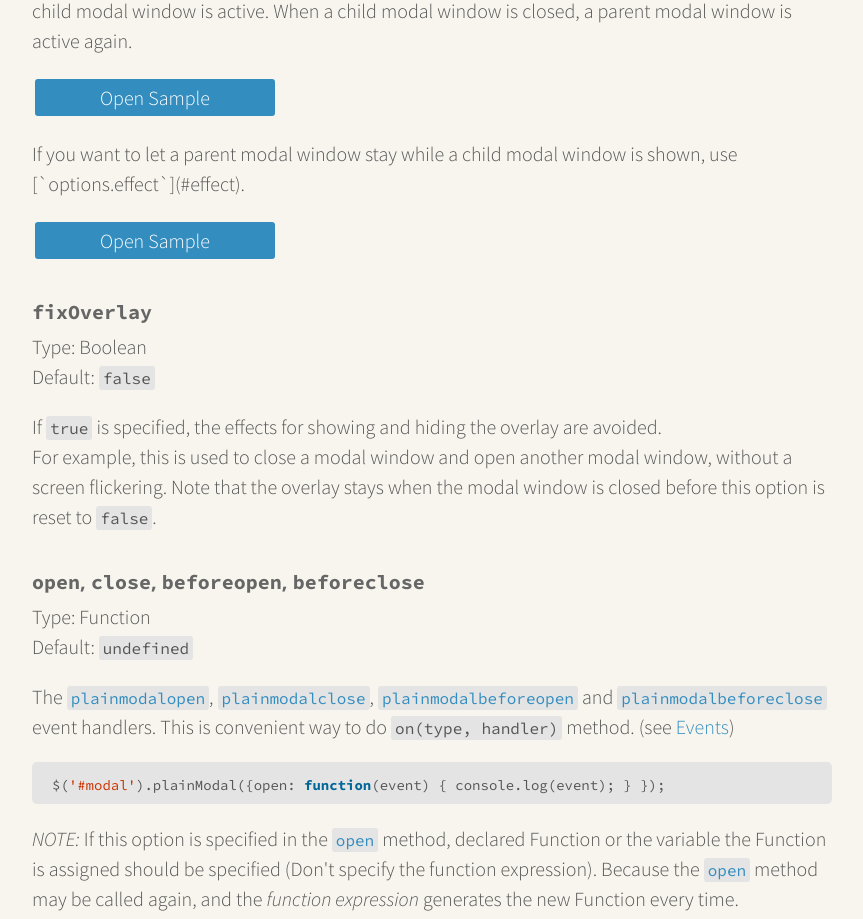
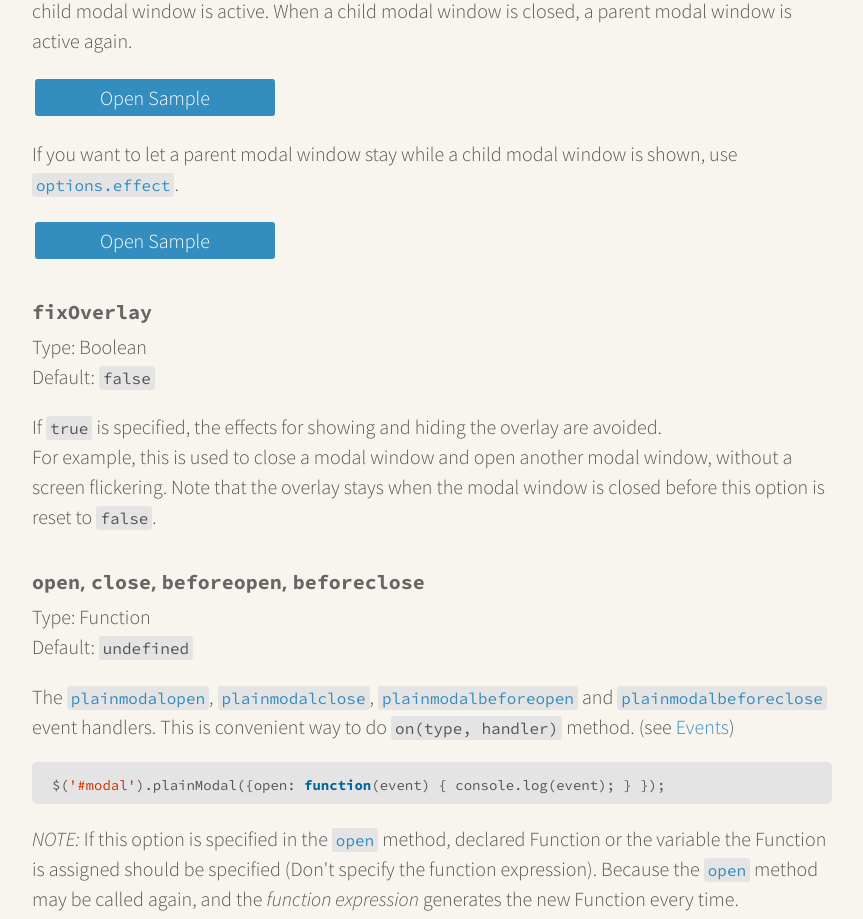
Before and after one commit to anseki/jquery-plainmodal, a plain HTML site: page index.html in a window 1280 px wide. Shown: the part 8260-9179 px from the top of the page, without its empty margins (208-1071 px from the left). Drawn offline with nearby package versions, Linux system fonts and the light colour scheme.

Commit message:
Fix: link.

```diff
--- a/index.html
+++ b/index.html
@@ -744,7 +744,7 @@ $(function() {
 
 <!-- include "sample_12.html" -->
 <!-- ================ sample -->
-<p>If you want to let a parent modal window stay while a child modal window is shown, use [`options.effect`](#effect).</p>
+<p>If you want to let a parent modal window stay while a child modal window is shown, use <a href="#effect"><code>options.effect</code></a>.</p>
 <p><button id="sample-12a-button">Open Sample</button></p>
 
 <div id="sample-12a" class="sample-modal">
```
